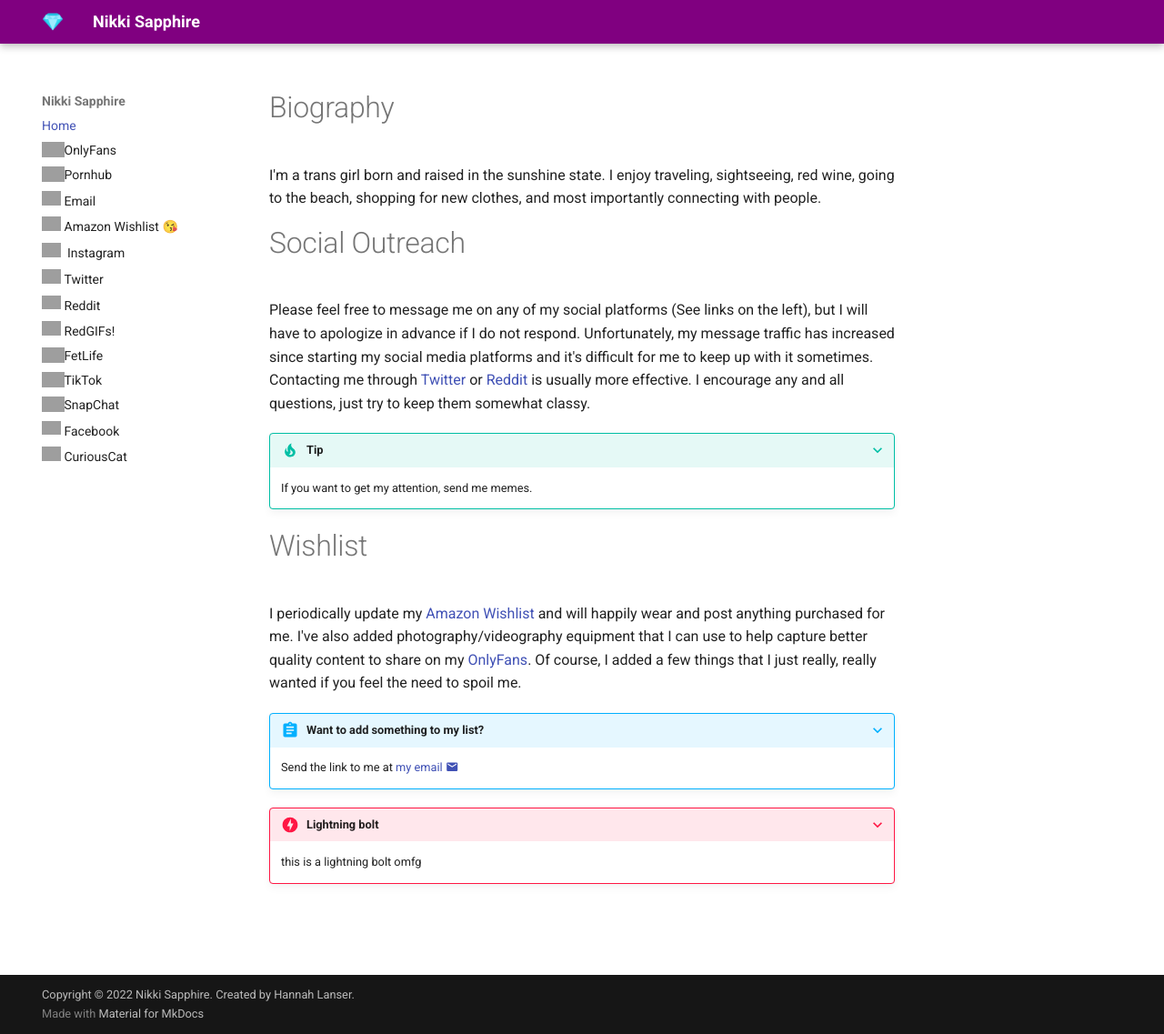
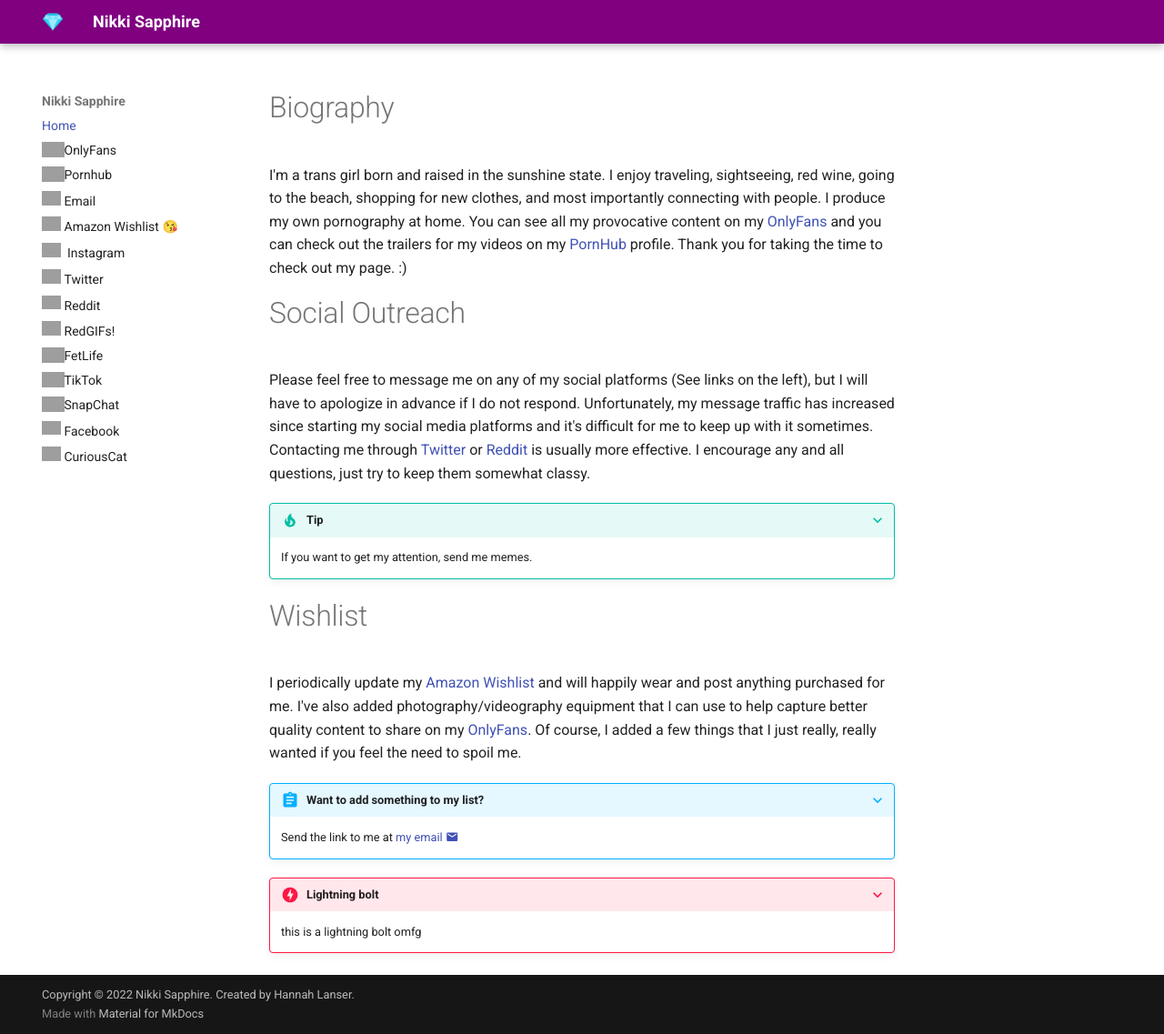
Before and after one commit to nikkisapphires/nikkisapphires_homepage, an MkDocs documentation site: the page built from docs/index.md, in a window 1280 px wide and 1137 px high. Shown: the whole window at 91% size. Built offline with MkDocs 1.6.1 and Material for MkDocs 9.7.7, drawn with Linux system fonts in a browser that asks for light colours; grey boxes are pictures that could not be loaded.

Commit message:
Update index.md

```diff
--- a/docs/index.md
+++ b/docs/index.md
@@ -1,6 +1,6 @@
 # Biography
 
-I'm a trans girl born and raised in the sunshine state. I enjoy traveling, sightseeing, red wine, going to the beach, shopping for new clothes, and most importantly connecting with people.
+I'm a trans girl born and raised in the sunshine state. I enjoy traveling, sightseeing, red wine, going to the beach, shopping for new clothes, and most importantly connecting with people.  I produce my own pornography at home.  You can see all my provocative content on my [OnlyFans](https://onlyfans.com/nikkisapphire) and you can check out the trailers for my videos on my [PornHub](https://www.pornhub.com/model/nikkisapphire) profile.  Thank you for taking the time to check out my page. :)
 
 # Social Outreach
 
```
